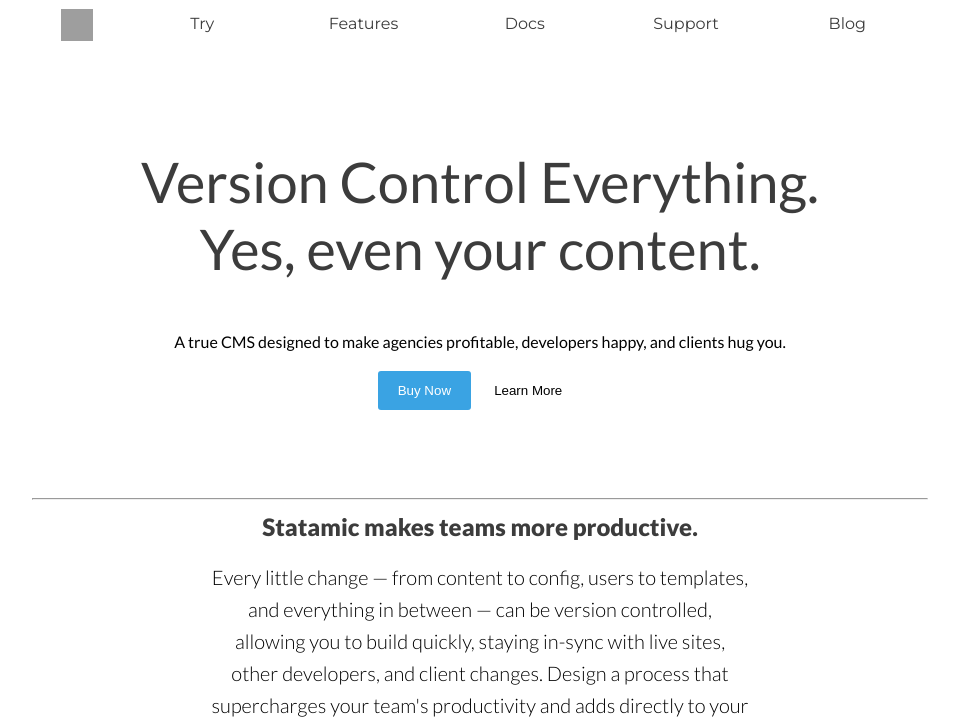
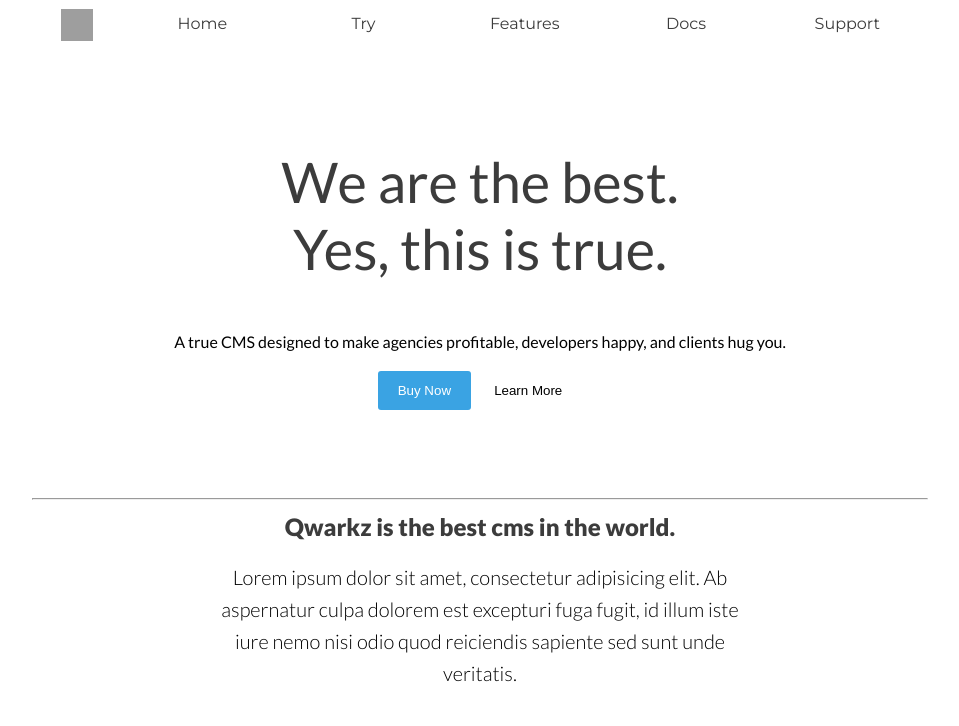
Before and after one commit to lbassin/ESGI3_Annuel, a PHP site: page /views/frontend.temp.php in a window 1280 px wide. Shown: the top 726 px of the page, without its empty margins (160-1119 px from the left). Run offline with PHP 8.4, Linux system fonts and the light colour scheme; grey boxes are pictures that could not be loaded.

Commit message:
CSS Home Front

```diff
--- a/views/style.css
+++ b/assets/css/app.css
@@ -94,4 +94,4 @@ nav {
       width: 40%;
       padding: 5%; }
 
-/*# sourceMappingURL=style.css.map */
+/*# sourceMappingURL=app.css.map */
--- a/views/frontend.temp.php
+++ b/views/frontend.temp.php
@@ -2,26 +2,26 @@
 <html>
 <head>
     <meta charset="utf-8">
-        <title>...</title>
-        <meta name="description" content="...">
+    <title><?php echo(isset($title) ? $title : ''); ?></title>
+    <meta name="description" content="<?php echo(isset($description) ? $description : ''); ?>">
 
     <link href="https://fonts.googleapis.com/css?family=Lato:300,400,900|Montserrat" rel="stylesheet">
-        <link rel="stylesheet" href="views/style.css">
+    <link rel="stylesheet" href="assets/css/app.css">
 </head>
 <body>
 <nav>
     <ul>
         <li class="logo"><img src="http://lorempixel.com/32/32" alt="logo">
+        <li>Home
         <li>Try
         <li>Features
         <li>Docs
         <li>Support
-                <li>Blog
     </ul>
 </nav>
 <div class="container">
     <div class="row">
-                <h1 class="margin-top-large">Version Control Everything.<br>Yes, even your content.</h1>
+        <h1 class="margin-top-large">We are the best.<br>Yes, this is true.</h1>
         <div class="margin-top-medium">
             <p class="text-center">
                 A true CMS designed to make agencies profitable, developers happy, and clients hug you.
@@ -36,26 +36,27 @@
     <hr class="margin-top-medium">
 
     <div class="row">
-                <h2 class="text-center">Statamic makes teams more productive.</h2>
+        <h2 class="text-center">Qwarkz is the best cms in the world.</h2>
         <div class="one-col margin-top-small">
             <p class="col medium text-center description">
-                        Every little change — from content to config, users to templates, and everything in between — can be version controlled,
-                        allowing you to build quickly, staying in-sync with live sites, other developers, and client changes.
-                        Design a process that supercharges your team's productivity and adds directly to your bottom-line.
+                Lorem ipsum dolor sit amet, consectetur adipisicing elit. Ab aspernatur culpa dolorem est excepturi fuga
+                fugit, id illum iste iure nemo nisi odio quod reiciendis sapiente sed sunt unde veritatis.
             </p>
         </div>
         <div class="one-col text-center margin-top-medium">
-                    <img class="col medium" src="https://statamic.com/img/screens/cp-alt.png" alt="">
+            <img class="col medium"
+                 src="https://camo.githubusercontent.com/f6a296110d663e9706a313b57e464ba82eeebeea/68747470733a2f2f616c6d736165656473747564696f2e636f6d2f41646d696e4c5445322e706e67"
+                 alt="">
         </div>
     </div>
 
-            <hr class="margin-top-medium"><div class="row">
+    <hr class="margin-top-medium">
+    <div class="row">
         <h2 class="text-center">The features you need are already built in.</h2>
         <div class="one-col margin-top-small">
             <p class="col medium text-center description">
-                        Every little change — from content to config, users to templates, and everything in between — can be version controlled,
-                        allowing you to build quickly, staying in-sync with live sites, other developers, and client changes.
-                        Design a process that supercharges your team's productivity and adds directly to your bottom-line.
+                Lorem ipsum dolor sit amet, consectetur adipisicing elit. Ab aspernatur culpa dolorem est excepturi fuga
+                fugit, id illum iste iure nemo nisi odio quod reiciendis sapiente sed sunt unde veritatis.
             </p>
         </div>
         <div class="two-col-picture margin-top-medium">
@@ -63,12 +64,14 @@
                 <img src="https://statamic.com/img/screens/pages.png" alt="">
             </div>
             <div class="col small">
-                        Lorem ipsum dolor sit amet, consectetur adipisicing elit. Ab aspernatur culpa dolorem est excepturi fuga fugit, id illum iste iure nemo nisi odio quod reiciendis sapiente sed sunt unde veritatis.
+                Lorem ipsum dolor sit amet, consectetur adipisicing elit. Ab aspernatur culpa dolorem est excepturi fuga
+                fugit, id illum iste iure nemo nisi odio quod reiciendis sapiente sed sunt unde veritatis.
             </div>
         </div>
         <div class="two-col-picture margin-top-medium">
             <div class="col small">
-                        Lorem ipsum dolor sit amet, consectetur adipisicing elit. Ab aspernatur culpa dolorem est excepturi fuga fugit, id illum iste iure nemo nisi odio quod reiciendis sapiente sed sunt unde veritatis.
+                Lorem ipsum dolor sit amet, consectetur adipisicing elit. Ab aspernatur culpa dolorem est excepturi fuga
+                fugit, id illum iste iure nemo nisi odio quod reiciendis sapiente sed sunt unde veritatis.
             </div>
             <div class="col large">
                 <img src="https://statamic.com/img/screens/pages.png" alt="">
@@ -79,7 +82,8 @@
                 <img src="https://statamic.com/img/screens/pages.png" alt="">
             </div>
             <div class="col small">
-                        Lorem ipsum dolor sit amet, consectetur adipisicing elit. Ab aspernatur culpa dolorem est excepturi fuga fugit, id illum iste iure nemo nisi odio quod reiciendis sapiente sed sunt unde veritatis.
+                Lorem ipsum dolor sit amet, consectetur adipisicing elit. Ab aspernatur culpa dolorem est excepturi fuga
+                fugit, id illum iste iure nemo nisi odio quod reiciendis sapiente sed sunt unde veritatis.
             </div>
         </div>
     </div>
```
Also changed, not shown: assets/css/scss/app.scss (renamed from views/style.scss), 3 other files. Lines whose indentation alone changed are shown as unchanged.
